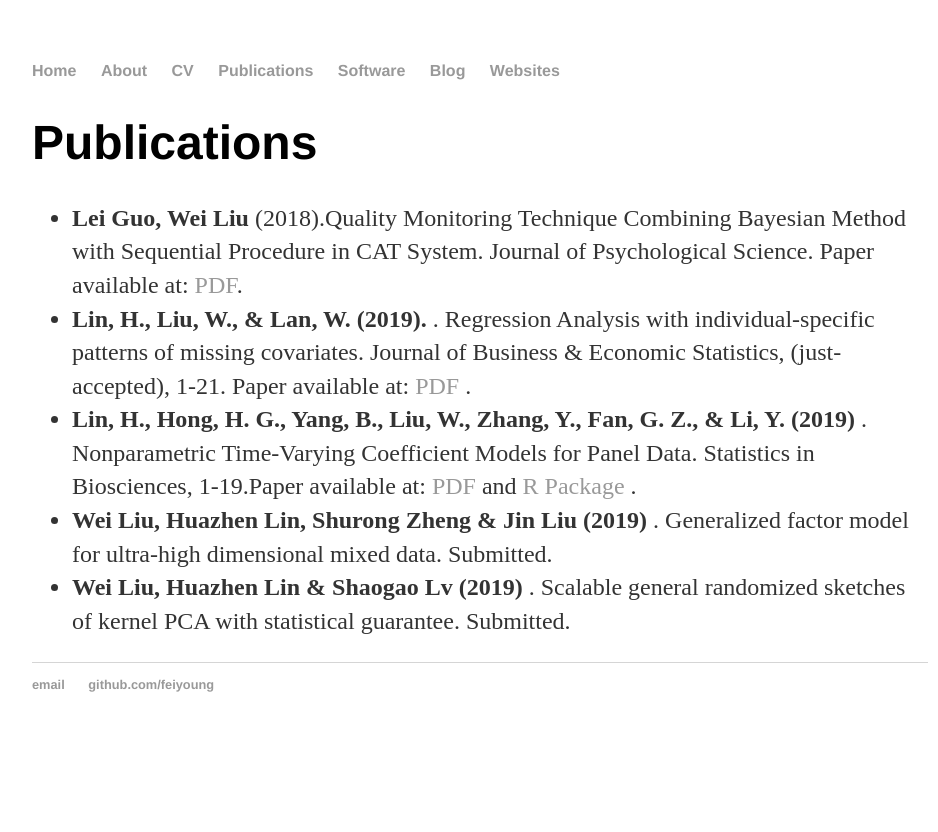
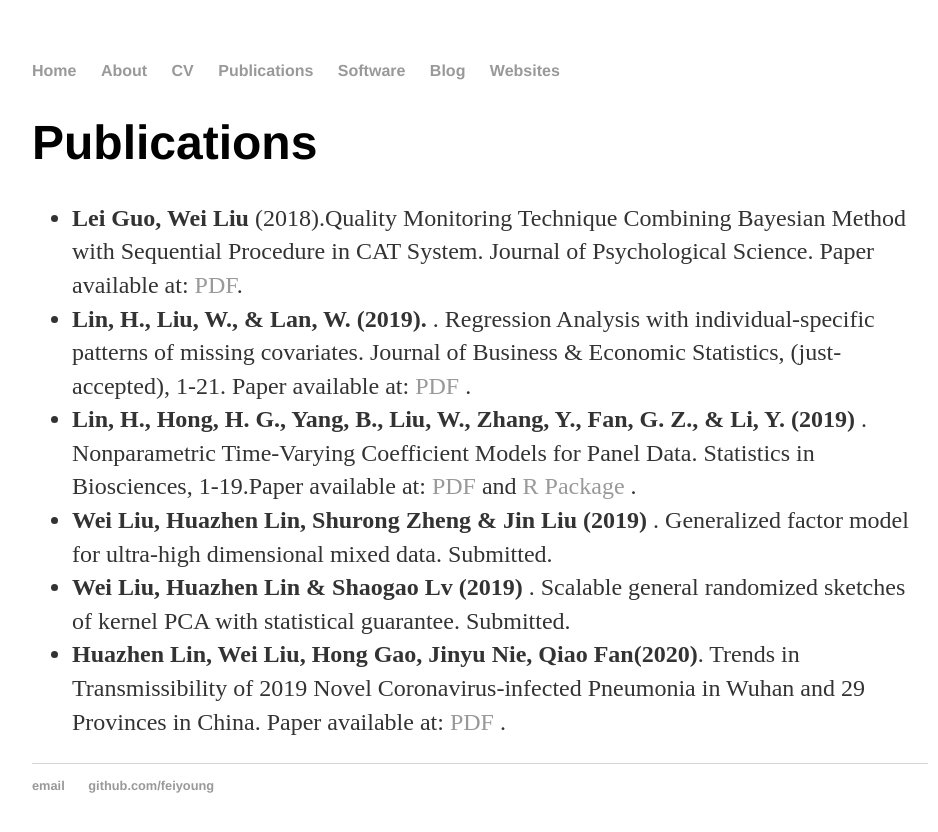
Before and after one commit to feiyoung/feiyoung.github.io, a Jekyll site: the page built from publications/index.html, in a window 1280 px wide. Shown: the top 832 px of the page, without its empty margins (160-1098 px from the left). Built offline with Jekyll 4.4.1, drawn with Linux system fonts in a browser that asks for light colours.

Commit message:
'update'

```diff
--- a/publications/index.html
+++ b/publications/index.html
@@ -6,11 +6,14 @@ title: Publications
 		<div class="about">
 			<h1>Publications</h1>
  <ul>
-			  <li> <strong>Lei Guo, Wei Liu </strong> (2018).Quality Monitoring Technique Combining Bayesian Method with Sequential Procedure in CAT System. Journal of Psychological Science. Paper available at: <a href="http://www.psysci.org/EN/article/downloadArticleFile.do?attachType=PDF&id=10065">PDF</a>. </li>
+  <li> <strong>Lei Guo, Wei Liu </strong> (2018).Quality Monitoring Technique Combining Bayesian Method with Sequential Procedure in CAT System. Journal of Psychological Science. Paper available at: <a href="http://www.psysci.org/EN/article/downloadArticleFile.do?attachType=PDF&id=10065">PDF</a>. </li>
   <li><strong>Lin, H., Liu, W., & Lan, W. (2019).</strong> .  Regression Analysis with individual-specific patterns of missing covariates. Journal of Business & Economic Statistics, (just-accepted), 1-21. Paper available at: <a href="https://www.tandfonline.com/doi/pdf/10.1080/07350015.2019.1635486?needAccess=true"> PDF </a>. </li>
   <li><strong>Lin, H., Hong, H. G., Yang, B., Liu, W., Zhang, Y., Fan, G. Z., & Li, Y. (2019)</strong> . Nonparametric Time-Varying Coefficient Models for Panel Data. Statistics in Biosciences, 1-19.Paper available at: <a href="https://link.springer.com/article/10.1007/s12561-019-09248-0">PDF</a> and <a href="https://github.com/feiyoung/nptvcmPD">R Package </a>. </li>
   <li><strong>Wei Liu, Huazhen Lin, Shurong Zheng & Jin Liu (2019)</strong> . Generalized factor model for ultra-high dimensional mixed data. Submitted.</li>
   <li><strong>Wei Liu, Huazhen Lin & Shaogao Lv (2019)</strong> . Scalable general randomized sketches of kernel PCA with statistical guarantee. Submitted. </li>
+  <li><strong>Huazhen Lin, Wei Liu, Hong Gao, Jinyu Nie, Qiao Fan(2020)</strong>. Trends in Transmissibility of 2019 Novel
+Coronavirus-infected Pneumonia in Wuhan and 29
+Provinces in China. Paper available at: <a href="https://www.medrxiv.org/content/10.1101/2020.02.21.20026468v1">PDF</a> . </li>
   </ul>
 
 
```
